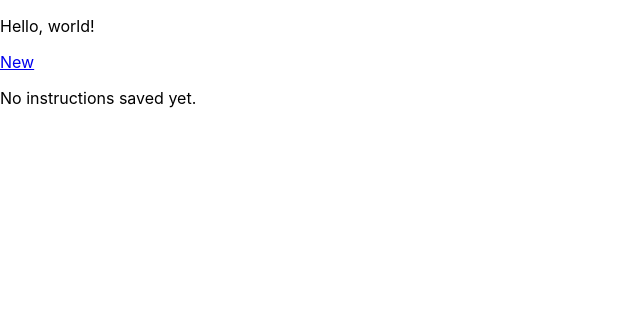
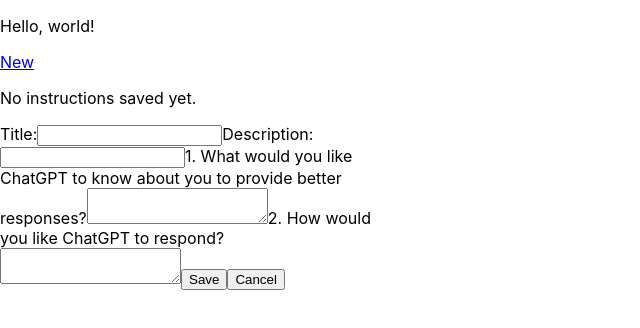
Before and after one commit to xamdel/custom-instructions-loader, a React (Create React App) app: page /instructions/new in a window 1280 px wide. Shown: the top 328 px of the page, without its empty margins (0-640 px from the left). Built offline with nearby package versions, Linux system fonts and the light colour scheme.

Commit message:
create dynamic form component

```diff
--- a/src/App.tsx
+++ b/src/App.tsx
@@ -2,7 +2,7 @@
 import { Route, Routes } from 'react-router-dom';
 import './App.css';
 import Popup from './popup/Popup';
-import NewInstruction from './popup/NewInstruction';
+import InstructionForm from './components/InstructionsForm';
 
 function App() {
   return (
@@ -10,7 +10,7 @@
     <Popup />
     <Routes>
       <Route path="/" element={<Popup />} />
-      <Route path="/NewInstruction" element={<NewInstruction />} />
+      <Route path="/instructions/new" element={<InstructionForm mode='create' existingInstruction={null} />} />
     </Routes>
     </>
   );
--- /dev/null
+++ b/src/components/InstructionsForm.tsx
@@ -0,0 +1,83 @@
+import React, { useState, useEffect } from 'react';
+import { useNavigate } from 'react-router-dom';
+import { v4 as uuid } from 'uuid';
+import { Instruction } from '../types';
+
+interface InstructionFormProps {
+  mode: 'create' | 'edit';
+  existingInstruction: Instruction | null;
+}
+
+const InstructionForm: React.FC<InstructionFormProps> = ({ mode, existingInstruction }) => {
+  const [title, setTitle] = useState('');
+  const [description, setDescription] = useState('');
+  const [instructionOne, setInstructionOne] = useState('');
+  const [instructionTwo, setInstructionTwo] = useState('');
+
+  const navigate = useNavigate();
+
+  useEffect(() => {
+    if (mode === 'edit' && existingInstruction) {
+      setTitle(existingInstruction.title);
+      setDescription(existingInstruction.description);
+      setInstructionOne(existingInstruction.instructionOne);
+      setInstructionTwo(existingInstruction.instructionTwo);
+    }
+  }, [mode, existingInstruction]);
+
+  const handleSave = () => {
+    const newInstruction: Instruction = {
+      id: mode === 'create' ? uuid() : existingInstruction?.id || '',
+      title,
+      description,
+      instructionOne,
+      instructionTwo,
+    };
+
+    const existingInstructions: Instruction[] = JSON.parse(localStorage.getItem('instructions') || '[]');
+
+    if (mode === 'create') {
+      existingInstructions.push(newInstruction);
+    } else {
+      const index = existingInstructions.findIndex((inst) => inst.id === newInstruction.id);
+      if (index !== -1) {
+        existingInstructions[index] = newInstruction;
+      }
+    }
+
+    localStorage.setItem('instructions', JSON.stringify(existingInstructions));
+
+    navigate("/");
+  };
+
+  const handleCancel = () => {
+    if (window.confirm("Are you sure you want to cancel? Changes will not be saved.")) {
+      setTitle('');
+      setDescription('');
+      setInstructionOne('');
+      setInstructionTwo('');
+      navigate("/");
+    }
+  };
+
+  return (
+    <div>
+      <label htmlFor="title">Title:</label>
+      <input id="title" value={title} onChange={(e) => setTitle(e.target.value)} />
+
+      <label htmlFor="description">Description:</label>
+      <input id="description" value={description} onChange={(e) => setDescription(e.target.value)} />
+
+      <label htmlFor="instructionOne">1. What would you like ChatGPT to know about you to provide better responses?</label>
+      <textarea id="instructionOne" value={instructionOne} onChange={(e) => setInstructionOne(e.target.value)} />
+
+      <label htmlFor="instructionTwo">2. How would you like ChatGPT to respond?</label>
+      <textarea id="instructionTwo" value={instructionTwo} onChange={(e) => setInstructionTwo(e.target.value)} />
+
+      <button onClick={handleSave}>Save</button>
+      <button onClick={handleCancel}>Cancel</button>
+    </div>
+  );
+};
+
+export default InstructionForm;
--- a/src/popup/NewInstruction.tsx
+++ /dev/null
@@ -1,56 +0,0 @@
-import React, { useState } from 'react';
-import { useNavigate } from 'react-router-dom';
-import { v4 as uuid } from 'uuid';
-import { Instruction } from '../types';
-
-const NewInstruction = () => {
-    const [title, setTitle] = useState('');
-    const [description, setDescription] = useState('');
-    const [instructionOne, setInstructionOne] = useState('');
-    const [instructionTwo, setInstructionTwo] = useState('');
-
-    const navigate = useNavigate();
-
-    const handleSave = () => {
-        const newInstruction: Instruction = {
-            id: uuid(),
-            title,
-            description,
-            instructionOne,
-            instructionTwo,
-        };
-
-        const existingInstructions: Instruction[] = JSON.parse(localStorage.getItem('instructions') || '[]');
-
-        existingInstructions.push(newInstruction);
-
-        localStorage.setItem('instructions', JSON.stringify(existingInstructions));
-
-        navigate("/");
-    };
-
-    const handleCancel = () => {
-        navigate("/");
-    };
-
-    return (
-        <div>
-            <label htmlFor="title">Title:</label>
-            <input id="title" value={title} onChange={(e) => setTitle(e.target.value)} />
-
-            <label htmlFor="description">Description:</label>
-            <input id="description" value={description} onChange={(e) => setDescription(e.target.value)} />
-
-            <label htmlFor="instructionOne">1. What would you like ChatGPT to know about you to provide better responses?</label>
-            <textarea id="instructionOne" value={instructionOne} onChange={(e) => setInstructionOne(e.target.value)} />
-
-            <label htmlFor="instructionTwo">2. How would you like ChatGPT to respond?</label>
-            <textarea id="instructionTwo" value={instructionTwo} onChange={(e) => setInstructionTwo(e.target.value)} />
-
-            <button onClick={handleSave}>Save</button>
-            <button onClick={handleCancel}>Cancel</button>
-        </div>
-    );
-};
-
-export default NewInstruction;
--- a/src/popup/Popup.tsx
+++ b/src/popup/Popup.tsx
@@ -25,7 +25,7 @@
     return (
         <div>
             <p>Hello, world!</p>
-            <Link to="/NewInstruction">New</Link>
+            <Link to="/instructions/new">New</Link>
             <InstructionsList instructions={instructions} deleteInstructions={deleteInstruction} />
         </div>
     );
```
Also changed, not shown: 1 other file (tests, documents, lock files or other folders).
